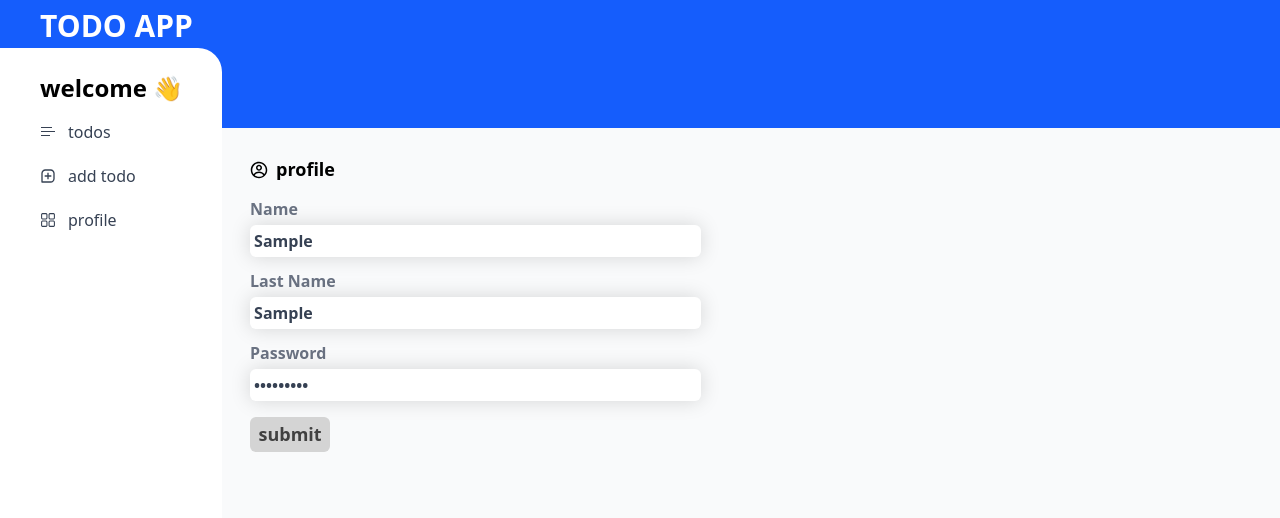
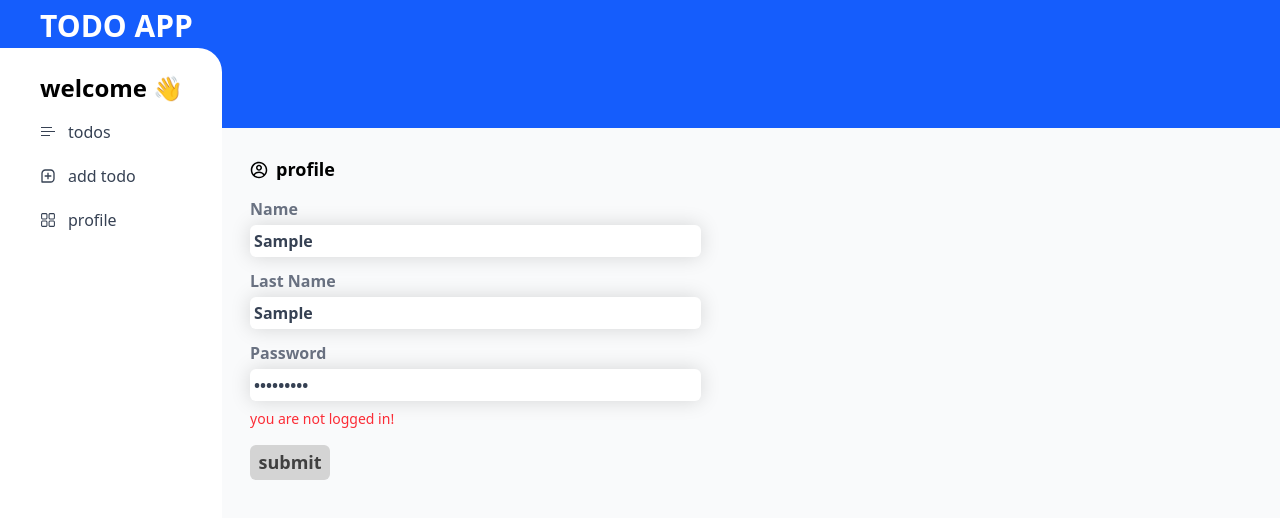
Before and after one commit to shahryar78f/todo-app, a Next.js app: page /profile in a window 1280 px wide. Both pictures are taken after typing "Sample", "Sample", "Sample123" into the empty fields and a click on the button "submit". Shown: the top 518 px of the page. Built offline with nearby package versions, Linux system fonts and the light colour scheme; no server answers.

Commit message:
Refactor ProfileForm component to support loading, error, and edit modes. Introduce cancel button functionality and conditionally render password input based on edit mode, enhancing user experience and form flexibility.

```diff
--- a/src/components/modules/ProfileForm.tsx
+++ b/src/components/modules/ProfileForm.tsx
@@ -8,6 +8,10 @@ interface Profile {
   setLastName: Dispatch<SetStateAction<string>>;
   setPassword: Dispatch<SetStateAction<string>>;
   submitHandler: () => void;
+  loading?: boolean;
+  error?: string;
+  editMode?: boolean;
+  onCancel?: () => void;
 }
 function ProfileForm({
   lastName,
@@ -17,6 +21,10 @@ function ProfileForm({
   setName,
   setPassword,
   submitHandler,
+  loading = false,
+  error = '',
+  editMode = false,
+  onCancel,
 }: Profile) {
   return (
     <>
@@ -45,6 +53,7 @@ function ProfileForm({
             className="bg-white shadow-[0_0_20px_rgba(0,0,0,0.15)] p-1 rounded-[6px] focus:outline-none text-gray-700 font-bold"
           />
         </div>
+        {!editMode && (
           <div className="flex flex-col gap-1">
             <label htmlFor="password" className="text-gray-500 text-base font-semibold">
               Password
@@ -57,8 +66,29 @@ function ProfileForm({
               className="bg-white shadow-[0_0_20px_rgba(0,0,0,0.15)] p-1 rounded-[6px] focus:outline-none text-gray-700 font-bold"
             />
           </div>
+        )}
       </div>
-      <button onClick={submitHandler} className='bg-neutral-300 cursor-pointer p-1 rounded-[6px] w-20 mt-4 text-[18px] font-semibold text-neutral-700'>submit</button>
+      {error && (
+        <p className="text-red-500 text-sm mt-2">{error}</p>
+      )}
+      <div className="flex items-center gap-2 mt-4">
+        <button
+          onClick={submitHandler}
+          disabled={loading}
+          className="bg-neutral-300 cursor-pointer p-1 rounded-[6px] w-20 text-[18px] font-semibold text-neutral-700 disabled:opacity-50 disabled:cursor-not-allowed"
+        >
+          {loading ? '...' : editMode ? 'save' : 'submit'}
+        </button>
+        {onCancel && (
+          <button
+            type="button"
+            onClick={onCancel}
+            className="bg-gray-200 cursor-pointer p-1 rounded-[6px] px-3 text-[18px] font-semibold text-neutral-700 hover:bg-gray-300"
+          >
+            cancel
+          </button>
+        )}
+      </div>
     </>
   );
 }
```
Lines whose indentation alone changed are shown as unchanged.
